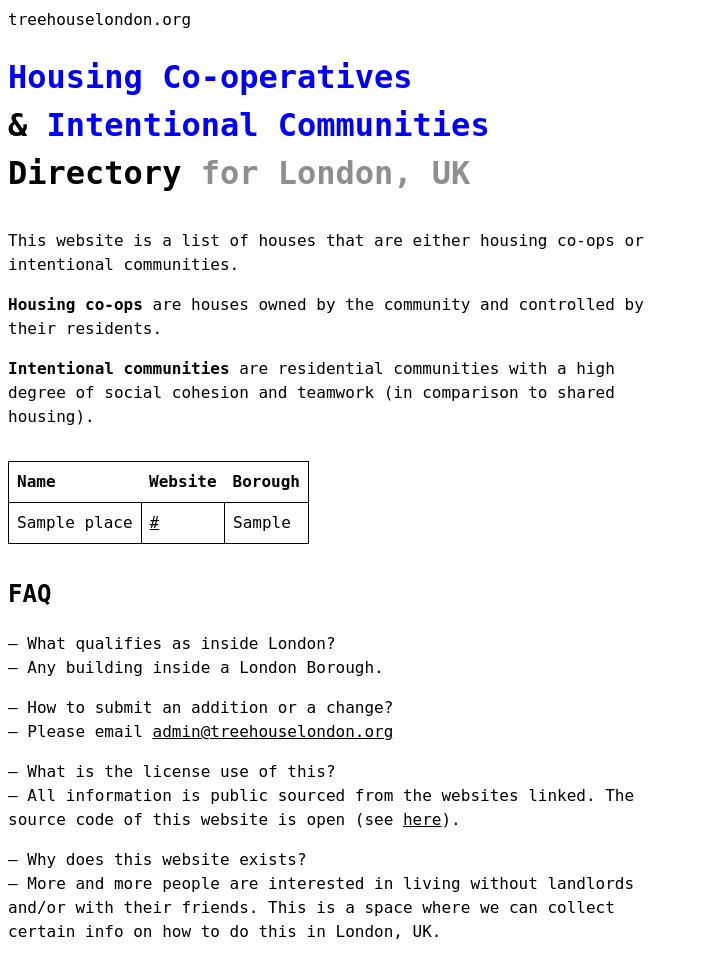
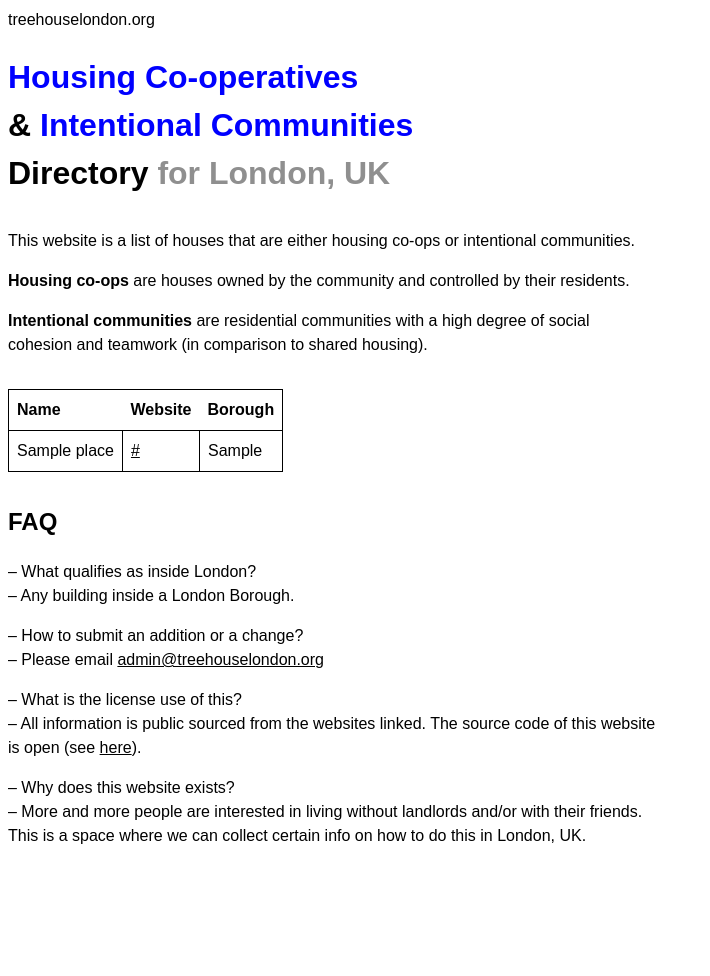
Before and after one commit to sirodoht/treehouselondon, a Django app: page / in a window 1280 px wide. Shown: the whole page, without its empty margins (0-710 px from the left). After the commit the page ends 844 px from the top, so only its background shows below. Run offline with Django 5.2, Linux system fonts and the light colour scheme; tables that the repository leaves empty hold one stand-in row (values such as "Sample post").

Commit message:
change font to sans-serif

```diff
--- a/main/templates/main/layout.html
+++ b/main/templates/main/layout.html
@@ -11,7 +11,7 @@
         <meta name="viewport" content="width=device-width, initial-scale=1.0">
 
         <style>
-            body { font-family: monospace; line-height: 1.5; font-size: 16px; }
+            body { font-family: sans-serif; line-height: 1.5; font-size: 16px; }
             a { color: black; }
 
             header { max-width: 1350px; margin: 8px auto; }
```
